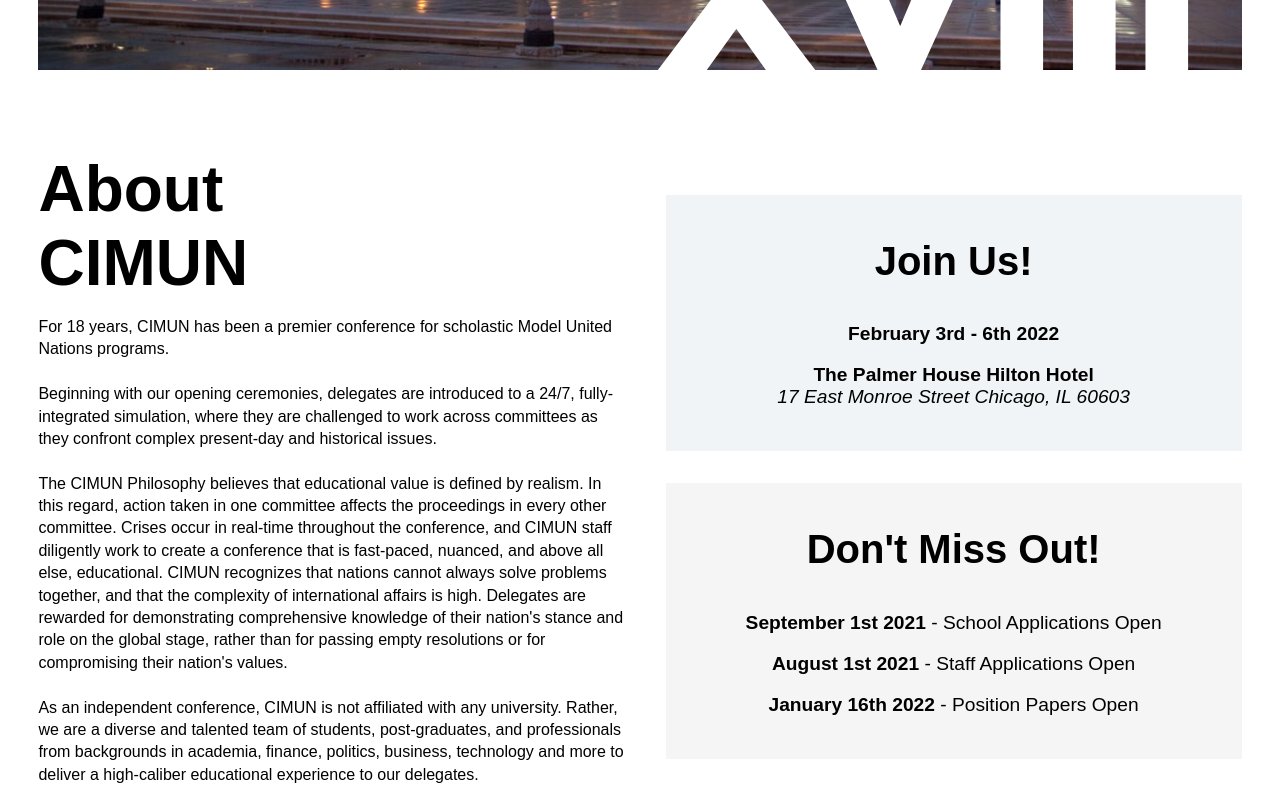
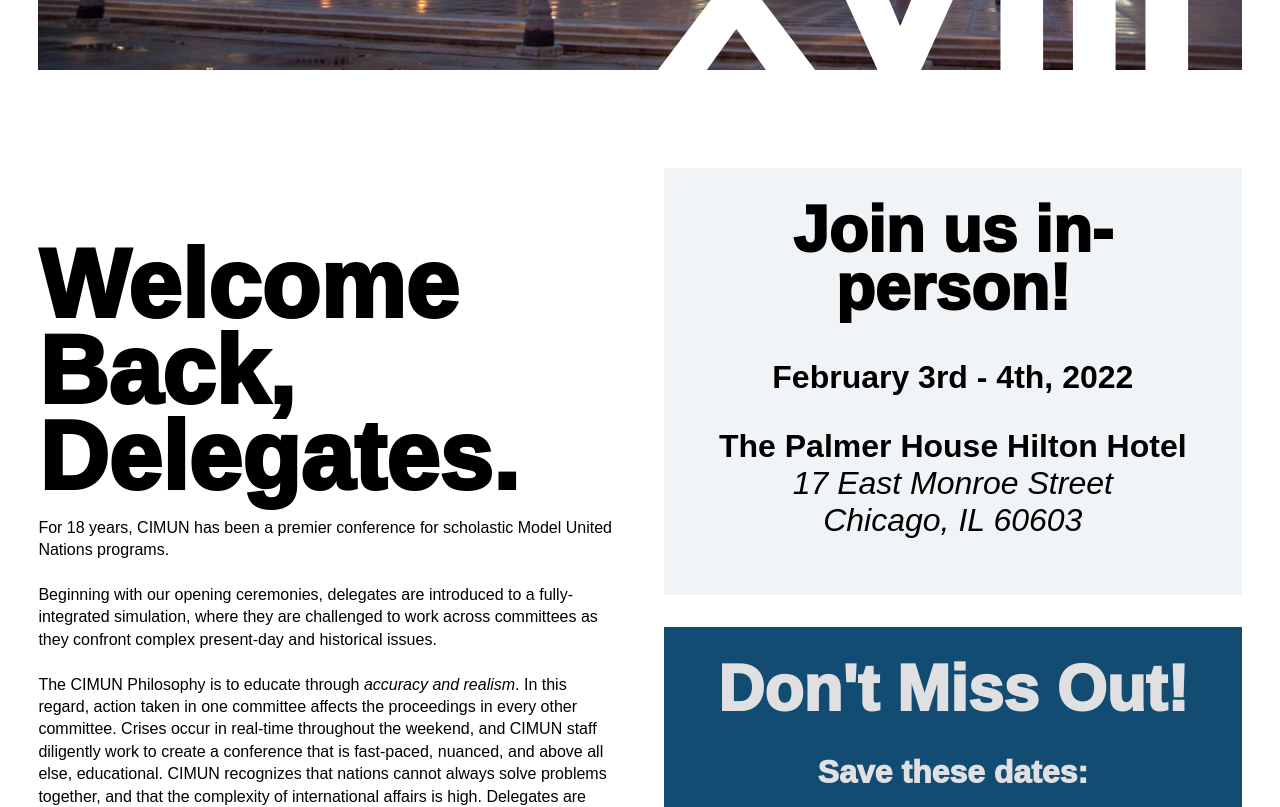
Before and after one commit to Model-UN/cimun-web, a Next.js app: page / in a window 1280 px wide. Shown: the part 600-1407 px from the top of the page. Built offline with nearby package versions, Linux system fonts and the light colour scheme.

Commit message:
Small style and copy changes

```diff
--- a/components/infoColumns/index.tsx
+++ b/components/infoColumns/index.tsx
@@ -2,7 +2,6 @@ import { ComponentWrapper } from "../../styles/containers";
 import { SubTitle, Body } from "../../styles/typography";
 import { colors } from "../../styles/colors";
 import { breakpoints } from "../../styles/breakpoints";
-import Link from "next/link";
 import styled from "styled-components";
 
 const InfoColumnWrapper = styled(ComponentWrapper)`
@@ -60,31 +59,32 @@ const CardContainer = styled.div<{
   ${breakpoints("margin", "", [{ 1400: "1rem 0" }])};
 `;
 const Title = styled(SubTitle)`
-  font-size: 4rem;
-  ${breakpoints("font-size", "", [{ 1000: "2.5rem" }])};
+  font-size: 6rem;
+  ${breakpoints("font-size", "", [{ 1000: "4rem" }])};
   width: 100px;
   ${breakpoints("width", "", [{ 1000: "100%" }])};
-  margin: 0;
+  margin: 0 0 0 0;
+  font-weight: 1000;
 `;
 
 const InfoColumns = () => {
   return (
     <InfoColumnWrapper>
-      <CardContainer flex="1" margins="1rem 0" pad="1rem 1rem 1rem 0">
-        <Title>About CIMUN</Title>
-        <Body size="1rem" line={1.4}>
+      <CardContainer flex="1" margins="1rem 0" pad="0 2rem 0 0">
+        <Title line={0.9}>Welcome Back, Delegates.</Title>
+        <Body size="1.rrem" line={1.4}>
           For 18 years, CIMUN has been a premier conference for scholastic Model
           United Nations programs. <br />
           <br />
           Beginning with our opening ceremonies, delegates are introduced to a
-          24/7, fully-integrated simulation, where they are challenged to work
+          fully-integrated simulation, where they are challenged to work
           across committees as they confront complex present-day and historical
           issues. <br />
           <br />
-          The CIMUN Philosophy believes that educational value is defined by
-          realism. In this regard, action taken in one committee affects the
+          The CIMUN Philosophy is to educate through <em>accuracy and realism</em>.
+          In this regard, action taken in one committee affects the
           proceedings in every other committee. Crises occur in real-time
-          throughout the conference, and CIMUN staff diligently work to create a
+          throughout the weekend, and CIMUN staff diligently work to create a
           conference that is fast-paced, nuanced, and above all else,
           educational. CIMUN recognizes that nations cannot always solve
           problems together, and that the complexity of international affairs is
@@ -98,17 +98,22 @@ const InfoColumns = () => {
           post-graduates, and professionals from backgrounds in academia,
           finance, politics, business, technology and more to deliver a
           high-caliber educational experience to our delegates.
+          <br />
+          <br />
+          This coming year, we welcome you - delegates, faculty, sponsors, and all others
+          - <em>in-person</em>, for the <strong> 18th Chicago International Model United Nations
+          conference</strong>. We hope you can make it!
         </Body>
       </CardContainer>
-      <CardWrapper flex="2" margins="1rem 0" pad="1rem 0 1rem 1rem">
+      <CardWrapper flex="2" margins="1rem 0" pad="1rem 0 6rem 1rem">
         <CardContainer
           bordered
           height="600px"
           color={colors.fadedPrimaryBlue}
           margins="1rem 1rem 0 0"
         >
-          <SubTitle size="2.5rem" margins="20px 0" self="center">
-            Join Us!
+          <SubTitle size="4rem" margins="10px 0" self="center" align="center" line={0.9}>
+            Join us in-person!
           </SubTitle>
           <div
             style={{
@@ -116,24 +121,27 @@ const InfoColumns = () => {
               justifyContent: "center",
             }}
           >
-            <Body align="center" self="center" size="1.2rem">
-              <b>February 3rd - 6th 2022</b>
+            <Body align="center" self="center" size="2rem" weight={700}>
+              February 3rd - 4th, 2022
             </Body>
-            <Body align="center" self="center" size="1.2rem">
+            <Body align="center" self="center" size="2rem">
               <b>The Palmer House Hilton Hotel</b>
               <br />
-              <i>17 East Monroe Street Chicago, IL 60603</i>
+              <i>17 East Monroe Street<br />Chicago, IL 60603</i>
             </Body>
           </div>
         </CardContainer>
         <CardContainer
           bordered
           height="600px"
-          color={colors.fadedltGray}
+          color={colors.primaryBlue}
           margins="1rem 0 0 1rem"
         >
-          <SubTitle size="2.5rem" margins="20px 0" self="center" align="center">
+          <SubTitle size="4rem" margins="10px 0" self="center" align="center" color={colors.ltGray} line={0.9}>
             Don't Miss Out!
+          </SubTitle>
+          <SubTitle size="2rem" margins="25px 0 -10px" self="center" align="center" color={colors.ltGray}>
+            Save these dates:
           </SubTitle>
           <div
             style={{
@@ -141,14 +149,14 @@ const InfoColumns = () => {
               justifyContent: "center",
             }}
           >
-            <Body align="center" self="center" size="1.2rem">
-              <b>September 1st 2021</b> - School Applications Open
+            <Body align="center" self="center" size="1.75rem" color={colors.ltGray}>
+              <b>September 1st, 2021</b> - School Applications Open
             </Body>
-            <Body align="center" self="center" size="1.2rem">
-              <b>August 1st 2021</b> - Staff Applications Open
+            <Body align="center" self="center" size="1.75rem" color={colors.ltGray}>
+              <b>August 1st, 2021</b> - Staff Applications Open
             </Body>
-            <Body align="center" self="center" size="1.2rem">
-              <b>January 16th 2022</b> - Position Papers Open
+            <Body align="center" self="center" size="1.75rem" color={colors.ltGray}>
+              <b>January 16th, 2022</b> - Position Papers Submissions
             </Body>
           </div>
         </CardContainer>
--- a/styles/typography.ts
+++ b/styles/typography.ts
@@ -22,7 +22,8 @@ import styled from 'styled-components'
   self?: string;
   width?: string;
   align?: string;
-};
+  weight?: number;
+}
 
 export const Display = styled.h1<TextType>`
   font-family: ${fonts.display} , sans-serif;
@@ -67,6 +68,7 @@ export const SubTitle = styled.h3<TextType>`
   color: ${(props: TextType) => props.color ? props.color : "black"};
   font-size: ${(props: TextType) =>
       props.size ? props.size : "2rem"};
+  font-weight: 1000;
   line-height: ${(props: TextType) =>
       props.line ? props.line : undefined};
   width: ${(props: TextType) =>
@@ -90,4 +92,6 @@ export const Body = styled.p<TextType>`
       props.width ? props.width : undefined};
   text-align: ${(props: TextType) =>
       props.align ? props.align : 'left'};
+  font-weight: ${(props: TextType) =>
+     props.weight ? props.weight : 500};
 `;
```
